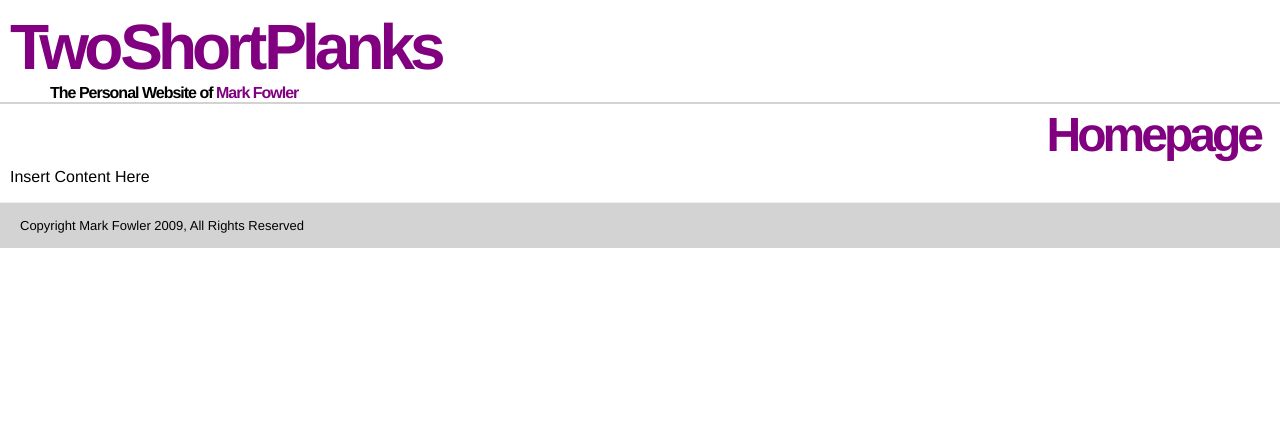
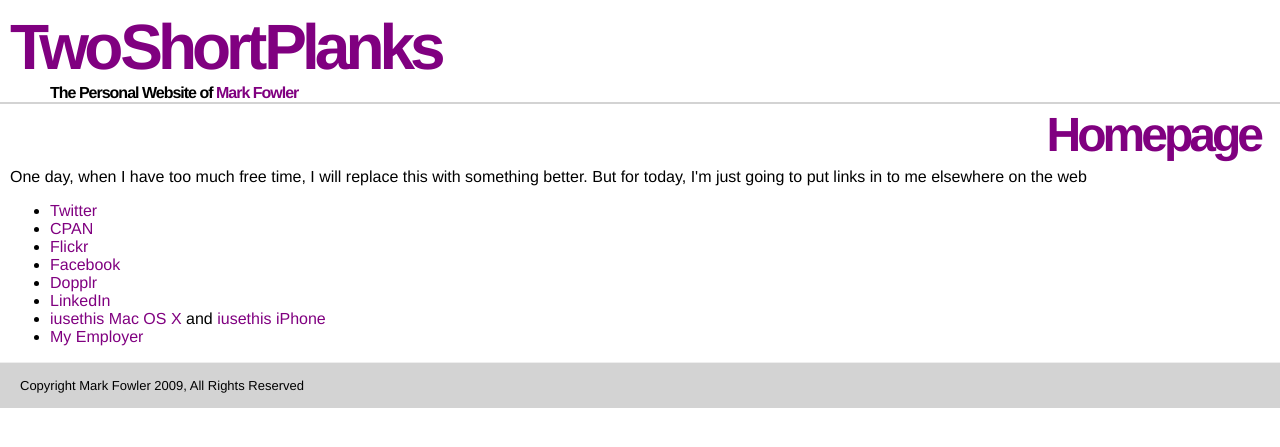
Before and after one commit to 2shortplanks/tsp, a Django app: template templates/index.html in a window 1280 px wide. Shown: the top 447 px of the page. Run offline with Django 3.2, Linux system fonts and the light colour scheme; the template is opened without the code that fills it, so the values that code supplies are empty.

Commit message:
update to contain real minimal version of the site

```diff
--- a/templates/index.html
+++ b/templates/index.html
@@ -3,5 +3,17 @@
 {% block subtitle %}Homepage{% endblock %}
 
 {% block content %}
-<p>Insert Content Here</p>
+<p>One day, when I have too much free time, I will replace this with something
+better.  But for today, I'm just going to put links in to me elsewhere on the web</p>
+
+<ul>
+  <li><a href="http://twitter.com/2shortplanks" rel="me">Twitter</a></li>
+  <li><a href="http://search.cpan.org/~MARKF/" rel="me">CPAN</a></li>
+  <li><a href="http://www.flickr.com/photos/twoshortplanks/" rel="me">Flickr</a></li>
+  <li><a href="http://www.facebook.com/profile.php?id=618137844" rel="me">Facebook</a></li>
+  <li><a href="http://www.dopplr.com/traveller/2shortplanks" rel="me">Dopplr</a></li>
+  <li><a href="http://www.linkedin.com/in/mfowler" rel="me">LinkedIn</a></li>
+  <li><a href="http://osx.iusethis.com/user/2shortplanks" rel="me">iusethis Mac OS X</a> and <a href="http://iphone.iusethis.com/user/2shortplanks" rel="me">iusethis iPhone</a></li>
+  <li><a href="http://www.photobox.co.uk/">My Employer</a></li>
+</ul>
 {% endblock %}
```
Also changed, not shown: templates/about.html (added, +15 -0 lines).
